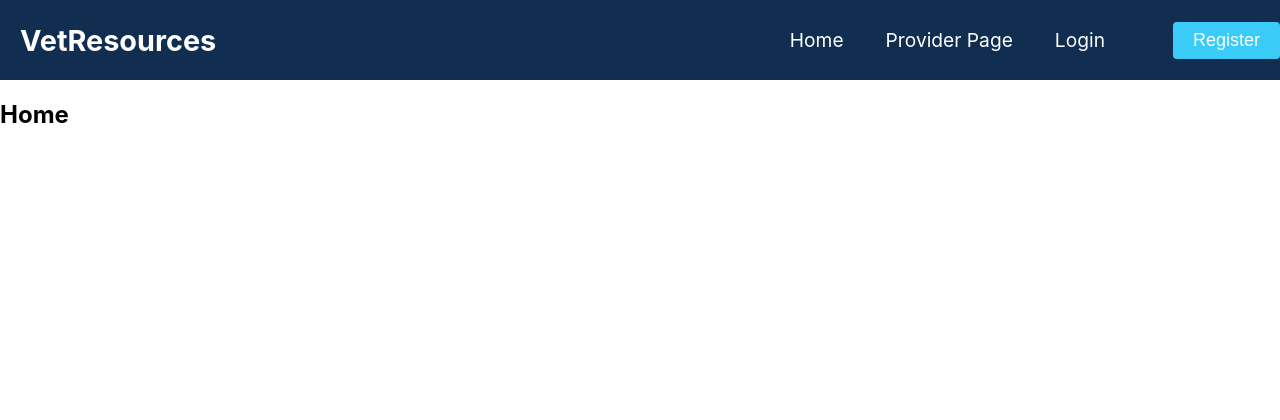
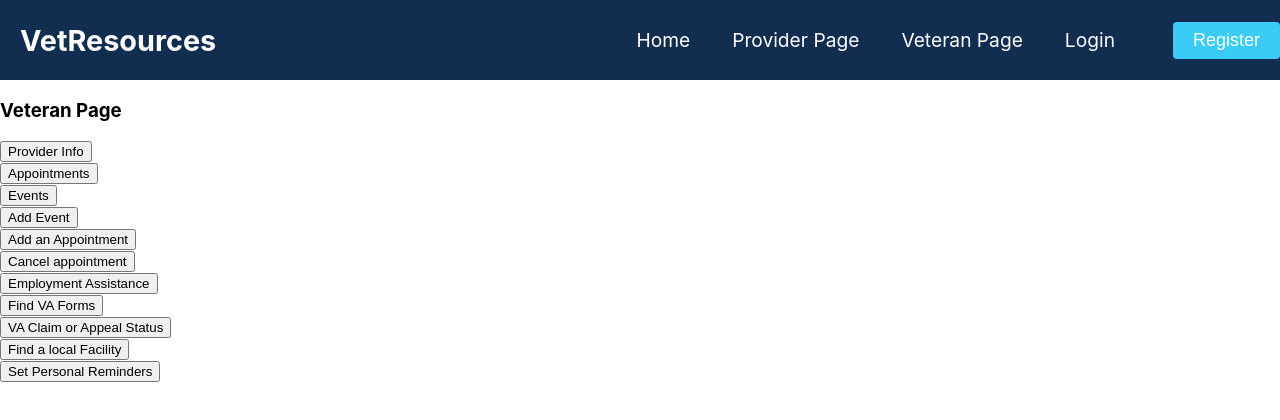
Before and after one commit to patrickcollins24/vet-resources, a React (Create React App) app: page /user in a window 1280 px wide. Shown: the top 420 px of the page. Built offline with nearby package versions, Linux system fonts and the light colour scheme.

Commit message:
created veteran-page button on home page, added resource links to veteran and provider pages

```diff
--- a/src/App.js
+++ b/src/App.js
@@ -47,6 +47,10 @@ export default function App() {
           <Route path="/users">
             <Navbar />
             <ProviderPage />
+          </Route>
+          <Route path="/user">
+          <Navbar />
+          <VeteranPage />
           </Route>
           <Route path="/">
             <Navbar />
--- a/src/components/Navbar/MenuItems.js
+++ b/src/components/Navbar/MenuItems.js
@@ -9,6 +9,11 @@ export const MenuItems = [
     {
         title: 'Provider Page',
         url: '/users',
+        cName: 'nav-links'
+    },
+    {
+        title: 'Veteran Page',
+        url: '/user',
         cName: 'nav-links'
     },
     {
--- a/src/components/ProviderPage.jsx
+++ b/src/components/ProviderPage.jsx
@@ -7,9 +7,6 @@ const ProviderPage = () => {
             <h3>Provider Page</h3>
             <a href="" target="_blank">
                 <button> Provider Info </button>
-            </a> <br/>
-            <a href="" target="_blank">
-                <button> Calendar </button>
             </a> <br/>
             <a href="" target="_blank">
                 <button> Appointments </button>
@@ -26,9 +23,19 @@ const ProviderPage = () => {
             <a href="" target="_blank">
                 <button> Cancel appointment </button>
             </a> <br/>
-            <a href="" target="_blank">
-                <button> Resource Page </button>
+            <a href="https://www.va.gov/careers-employment/" target="blank">
+                <button> Employment Assistance </button>
             </a> <br/>
+            <a href="https://www.va.gov/find-forms/" target="blank">
+                <button> Find VA Forms</button>
+            </a> <br/>
+            <a href="https://www.va.gov/claim-or-appeal-status/" target="blank">
+                <button> VA Claim or Appeal Status </button>
+            </a> <br/>
+            <a href="https://www.va.gov/find-locations/" target="blank">
+                <button> Find a local Facility </button>
+            </a> <br/>
+
             <a href="" target="_blank">
                 <button> Set Personal Reminders </button>
             </a> <br/>
--- a/src/components/VeteranPage.jsx
+++ b/src/components/VeteranPage.jsx
@@ -5,12 +5,9 @@
 const VeteranPage = () => {
     return (
         <div>
-            <h3>Veterans Page</h3>
+            <h3>Veteran Page</h3>
             <a href="" target="_blank">
                 <button> Provider Info </button>
-            </a> <br/>
-            <a href="" target="_blank">
-                <button> Calendar </button>
             </a> <br/>
             <a href="" target="_blank">
                 <button> Appointments </button>
@@ -27,8 +24,17 @@ const VeteranPage = () => {
             <a href="" target="_blank">
                 <button> Cancel appointment </button>
             </a> <br/>
-            <a href="" target="_blank">
-                <button> Resource Page </button>
+            <a href="https://www.va.gov/careers-employment/" target="blank">
+                <button> Employment Assistance </button>
+            </a> <br/>
+            <a href="https://www.va.gov/find-forms/" target="blank">
+                <button> Find VA Forms</button>
+            </a> <br/>
+            <a href="https://www.va.gov/claim-or-appeal-status/" target="blank">
+                <button> VA Claim or Appeal Status </button>
+            </a> <br/>
+            <a href="https://www.va.gov/find-locations/" target="blank">
+                <button> Find a local Facility </button>
             </a> <br/>
             <a href="" target="_blank">
                 <button> Set Personal Reminders </button>
@@ -39,4 +45,4 @@ const VeteranPage = () => {
     )
 }
 
-export default VeteranPage
+export default VeteranPage;
```
Also changed, not shown: src/components/Provider-page/provider.js (added, +12 -0 lines), src/components/Veteran-page/veteran.js (added, +12 -0 lines).
